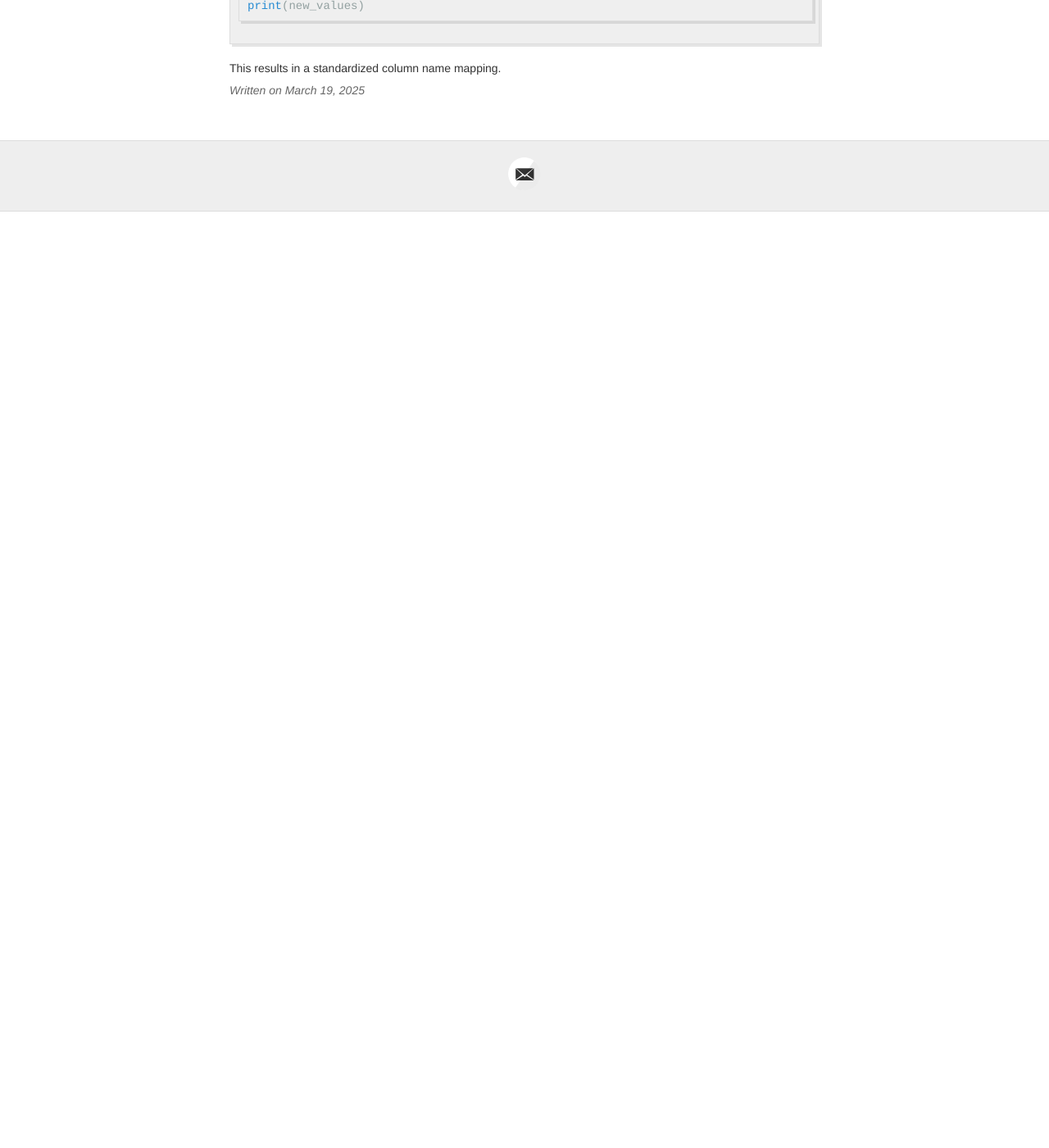
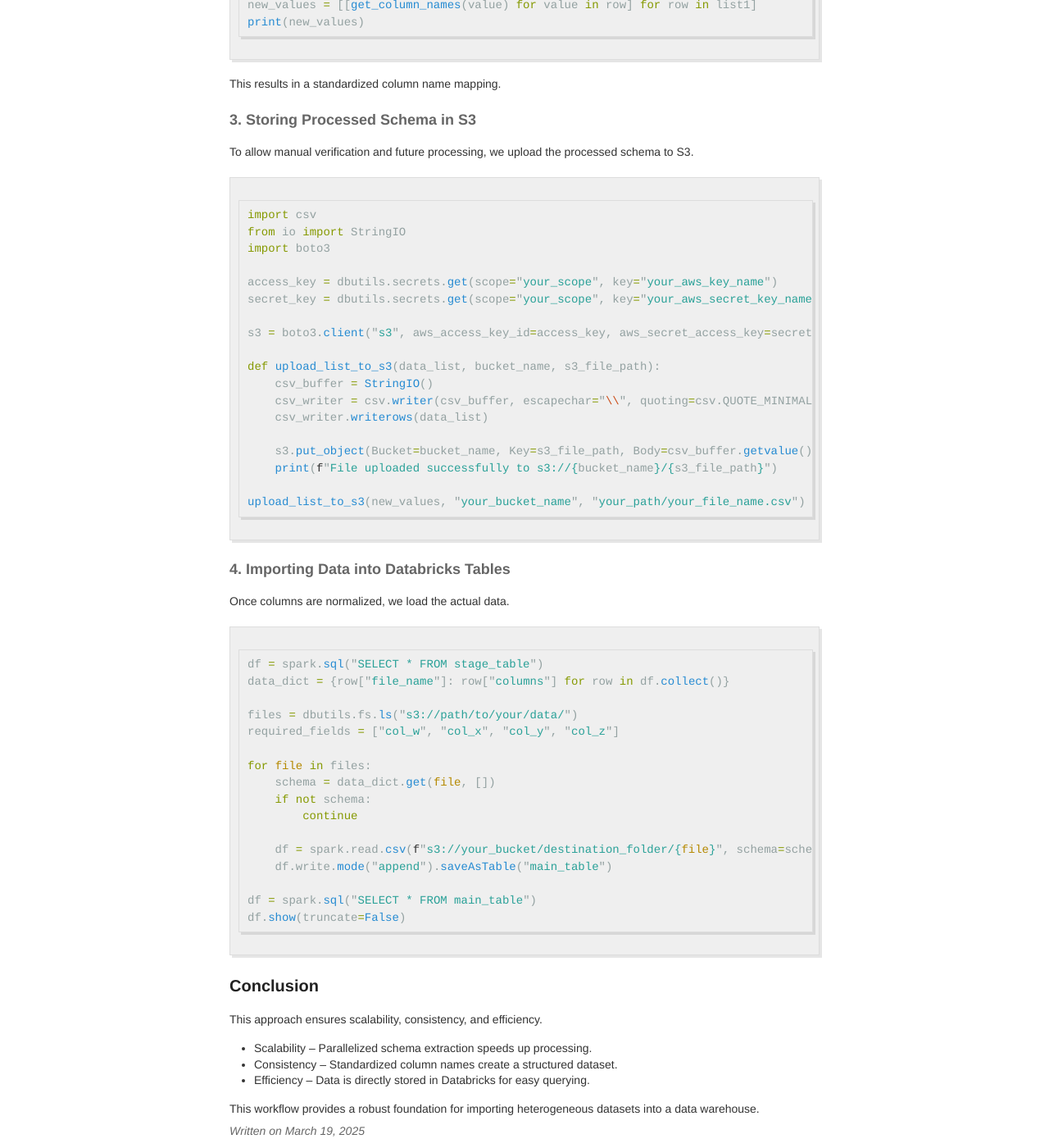
Before and after one commit to noahtjkim/noahtjkim.github.io, a Jekyll site: the page built from _posts/2025-03-19-Processing-Large_Datasets-in-Databricks-for-Data-Warehouse-Integration.md, in a window 1280 px wide and 1400 px high, scrolled down 3405 px. Shown: the whole window at 82% size. Built offline with Jekyll 4.4.1, drawn with Linux system fonts in a browser that asks for light colours; before the commit the page ends 3663 px from its top, so only the background shows below that; some of the changed text lies outside the part shown.

Commit message:
Update 2025-03-19-Processing-Large_Datasets-in-Databricks-for-Data-Warehouse-Integration.md

````diff
--- a/_posts/2025-03-19-Processing-Large_Datasets-in-Databricks-for-Data-Warehouse-Integration.md
+++ b/_posts/2025-03-19-Processing-Large_Datasets-in-Databricks-for-Data-Warehouse-Integration.md
@@ -93,7 +93,6 @@ df = spark.sql(
 df.show(truncate=False)
 ```
 
-
 This extracts file names and column names into a structured list.
 
 ```python
@@ -147,3 +146,58 @@ print(new_values)
 ```
 
 This results in a standardized column name mapping.
+
+#### 3. Storing Processed Schema in S3
+To allow manual verification and future processing, we upload the processed schema to S3.
+
+```python
+import csv
+from io import StringIO
+import boto3
+
+access_key = dbutils.secrets.get(scope="your_scope", key="your_aws_key_name")
+secret_key = dbutils.secrets.get(scope="your_scope", key="your_aws_secret_key_name")
+
+s3 = boto3.client("s3", aws_access_key_id=access_key, aws_secret_access_key=secret_key)
+
+def upload_list_to_s3(data_list, bucket_name, s3_file_path):
+    csv_buffer = StringIO()
+    csv_writer = csv.writer(csv_buffer, escapechar="\\", quoting=csv.QUOTE_MINIMAL)
+    csv_writer.writerows(data_list)
+
+    s3.put_object(Bucket=bucket_name, Key=s3_file_path, Body=csv_buffer.getvalue())
+    print(f"File uploaded successfully to s3://{bucket_name}/{s3_file_path}")
+
+upload_list_to_s3(new_values, "your_bucket_name", "your_path/your_file_name.csv")
+```
+
+#### 4. Importing Data into Databricks Tables
+Once columns are normalized, we load the actual data.
+
+```python
+df = spark.sql("SELECT * FROM stage_table")
+data_dict = {row["file_name"]: row["columns"] for row in df.collect()}
+
+files = dbutils.fs.ls("s3://path/to/your/data/")
+required_fields = ["col_w", "col_x", "col_y", "col_z"]
+
+for file in files:
+    schema = data_dict.get(file, [])
+    if not schema:
+        continue
+
+    df = spark.read.csv(f"s3://your_bucket/destination_folder/{file}", schema=schema)
+    df.write.mode("append").saveAsTable("main_table")
+
+df = spark.sql("SELECT * FROM main_table")
+df.show(truncate=False)
+```
+
+### Conclusion
+This approach ensures scalability, consistency, and efficiency.
+
+- Scalability – Parallelized schema extraction speeds up processing.
+- Consistency – Standardized column names create a structured dataset.
+- Efficiency – Data is directly stored in Databricks for easy querying.
+
+This workflow provides a robust foundation for importing heterogeneous datasets into a data warehouse.
````
